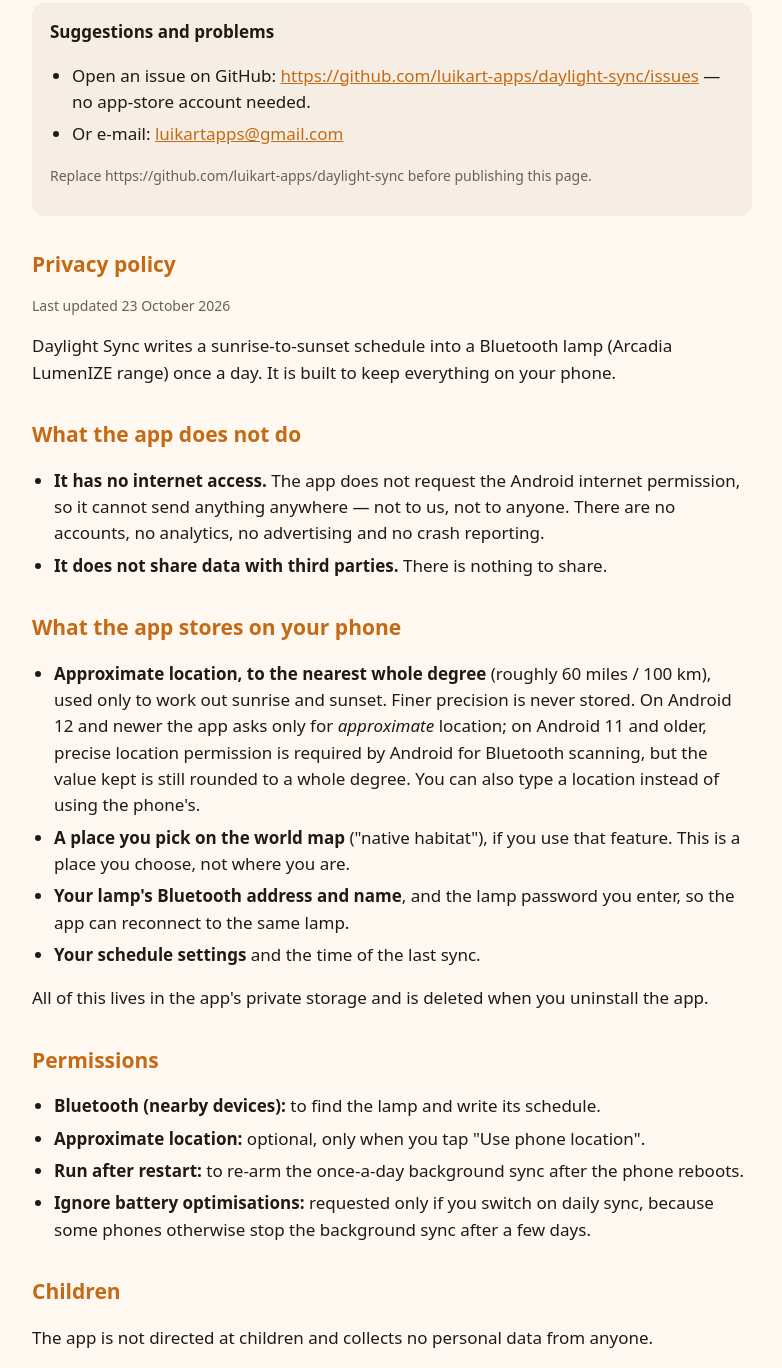
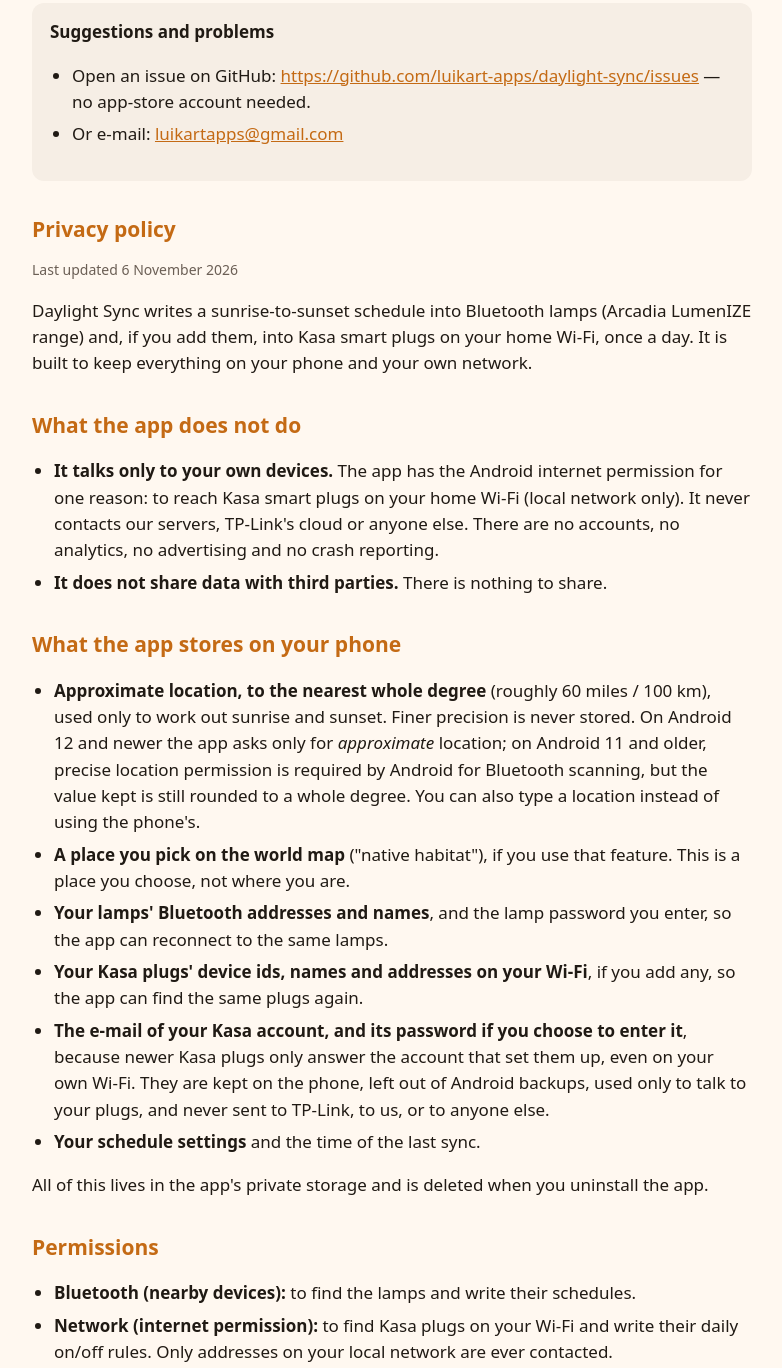
Before and after one commit to luikart-apps/daylight-sync, a plain HTML site: page index.html in a window 1280 px wide. Shown: the part 152-1520 px from the top of the page, without its empty margins (248-1030 px from the left). Drawn offline with Linux system fonts and the light colour scheme.

Commit message:
Privacy policy: Kasa smart plug support, internet permission, fixed issues link
Co-Authored-By: Claude Fable 5.1 <noreply@anthropic.com>

```diff
--- a/index.html
+++ b/index.html
@@ -32,16 +32,15 @@
       <li>Open an issue on GitHub: <a href="https://github.com/luikart-apps/daylight-sync/issues">https://github.com/luikart-apps/daylight-sync/issues</a> — no app-store account needed.</li>
       <li>Or e-mail: <a href="mailto:luikartapps@gmail.com">luikartapps@gmail.com</a></li>
     </ul>
-    <p class="small">Replace https://github.com/luikart-apps/daylight-sync before publishing this page.</p>
   </div>
 
   <h2 id="privacy">Privacy policy</h2>
-  <p class="small">Last updated 23 October 2026</p>
-  <p>Daylight Sync writes a sunrise-to-sunset schedule into a Bluetooth lamp (Arcadia LumenIZE range) once a day. It is built to keep everything on your phone.</p>
+  <p class="small">Last updated 6 November 2026</p>
+  <p>Daylight Sync writes a sunrise-to-sunset schedule into Bluetooth lamps (Arcadia LumenIZE range) and, if you add them, into Kasa smart plugs on your home Wi-Fi, once a day. It is built to keep everything on your phone and your own network.</p>
 
   <h2>What the app does not do</h2>
   <ul>
-    <li><strong>It has no internet access.</strong> The app does not request the Android internet permission, so it cannot send anything anywhere — not to us, not to anyone. There are no accounts, no analytics, no advertising and no crash reporting.</li>
+    <li><strong>It talks only to your own devices.</strong> The app has the Android internet permission for one reason: to reach Kasa smart plugs on your home Wi-Fi (local network only). It never contacts our servers, TP-Link's cloud or anyone else. There are no accounts, no analytics, no advertising and no crash reporting.</li>
     <li><strong>It does not share data with third parties.</strong> There is nothing to share.</li>
   </ul>
 
@@ -49,14 +48,17 @@
   <ul>
     <li><strong>Approximate location, to the nearest whole degree</strong> (roughly 60 miles / 100 km), used only to work out sunrise and sunset. Finer precision is never stored. On Android 12 and newer the app asks only for <em>approximate</em> location; on Android 11 and older, precise location permission is required by Android for Bluetooth scanning, but the value kept is still rounded to a whole degree. You can also type a location instead of using the phone's.</li>
     <li><strong>A place you pick on the world map</strong> ("native habitat"), if you use that feature. This is a place you choose, not where you are.</li>
-    <li><strong>Your lamp's Bluetooth address and name</strong>, and the lamp password you enter, so the app can reconnect to the same lamp.</li>
+    <li><strong>Your lamps' Bluetooth addresses and names</strong>, and the lamp password you enter, so the app can reconnect to the same lamps.</li>
+    <li><strong>Your Kasa plugs' device ids, names and addresses on your Wi-Fi</strong>, if you add any, so the app can find the same plugs again.</li>
+    <li><strong>The e-mail of your Kasa account, and its password if you choose to enter it</strong>, because newer Kasa plugs only answer the account that set them up, even on your own Wi-Fi. They are kept on the phone, left out of Android backups, used only to talk to your plugs, and never sent to TP-Link, to us, or to anyone else.</li>
     <li><strong>Your schedule settings</strong> and the time of the last sync.</li>
   </ul>
   <p>All of this lives in the app's private storage and is deleted when you uninstall the app.</p>
 
   <h2>Permissions</h2>
   <ul>
-    <li><strong>Bluetooth (nearby devices):</strong> to find the lamp and write its schedule.</li>
+    <li><strong>Bluetooth (nearby devices):</strong> to find the lamps and write their schedules.</li>
+    <li><strong>Network (internet permission):</strong> to find Kasa plugs on your Wi-Fi and write their daily on/off rules. Only addresses on your local network are ever contacted.</li>
     <li><strong>Approximate location:</strong> optional, only when you tap "Use phone location".</li>
     <li><strong>Run after restart:</strong> to re-arm the once-a-day background sync after the phone reboots.</li>
     <li><strong>Ignore battery optimisations:</strong> requested only if you switch on daily sync, because some phones otherwise stop the background sync after a few days.</li>
@@ -68,7 +70,7 @@
   <h2>Contact</h2>
   <p>Questions about this policy: <a href="mailto:luikartapps@gmail.com">luikartapps@gmail.com</a></p>
 
-  <p class="small">Unofficial. Works with Arcadia LumenIZE lamps; not made or endorsed by Arcadia. "LumenIZE" and "Jungle Dawn" are their trademarks. World map imagery: NASA Visible Earth (public domain).</p>
+  <p class="small">Unofficial. Works with Arcadia LumenIZE lamps and TP-Link Kasa plugs; not made or endorsed by Arcadia or TP-Link. "LumenIZE", "Jungle Dawn" and "Kasa" are their owners' trademarks. World map imagery: NASA Visible Earth (public domain).</p>
 </main>
 </body>
 </html>
```
Also changed, not shown: 1 other file.
